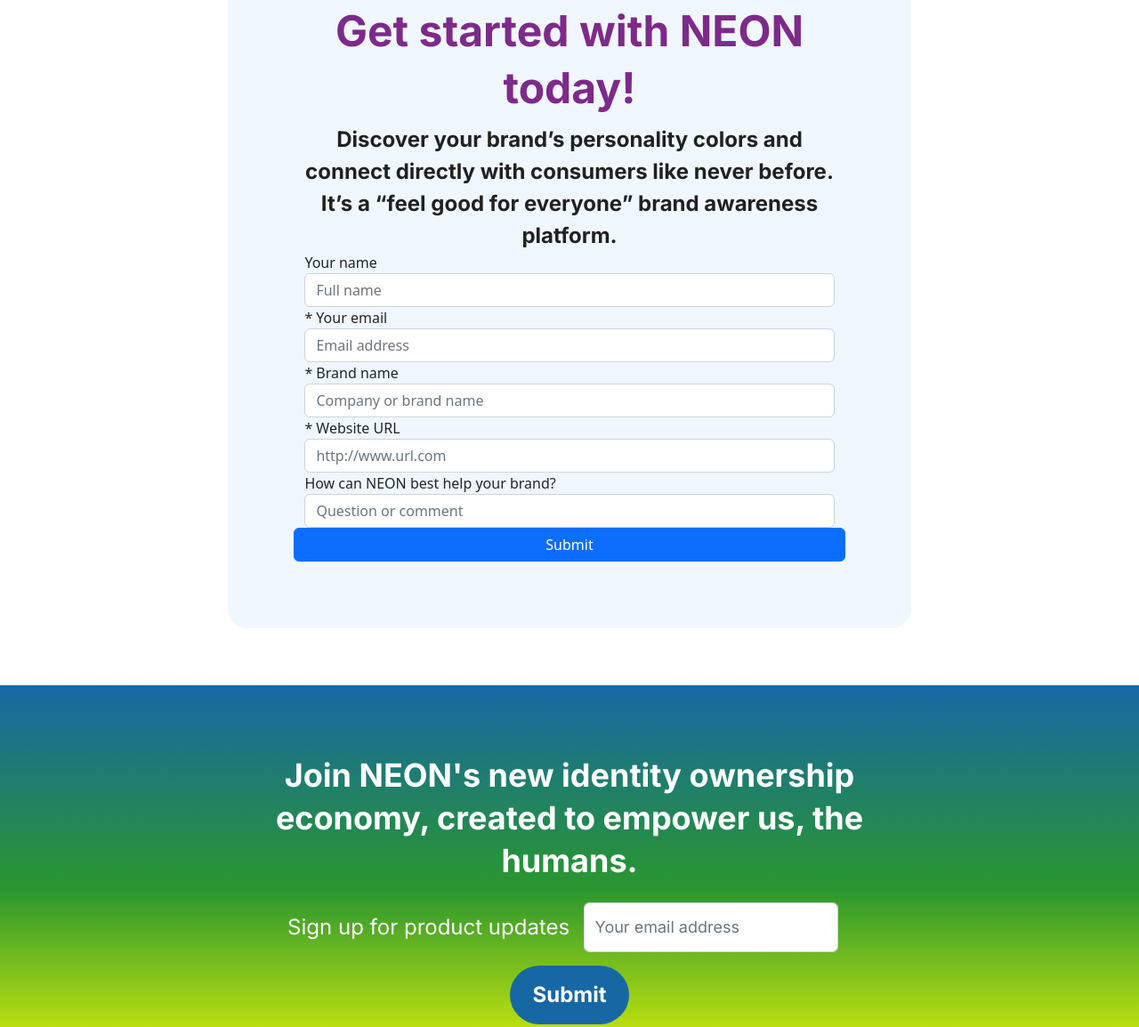
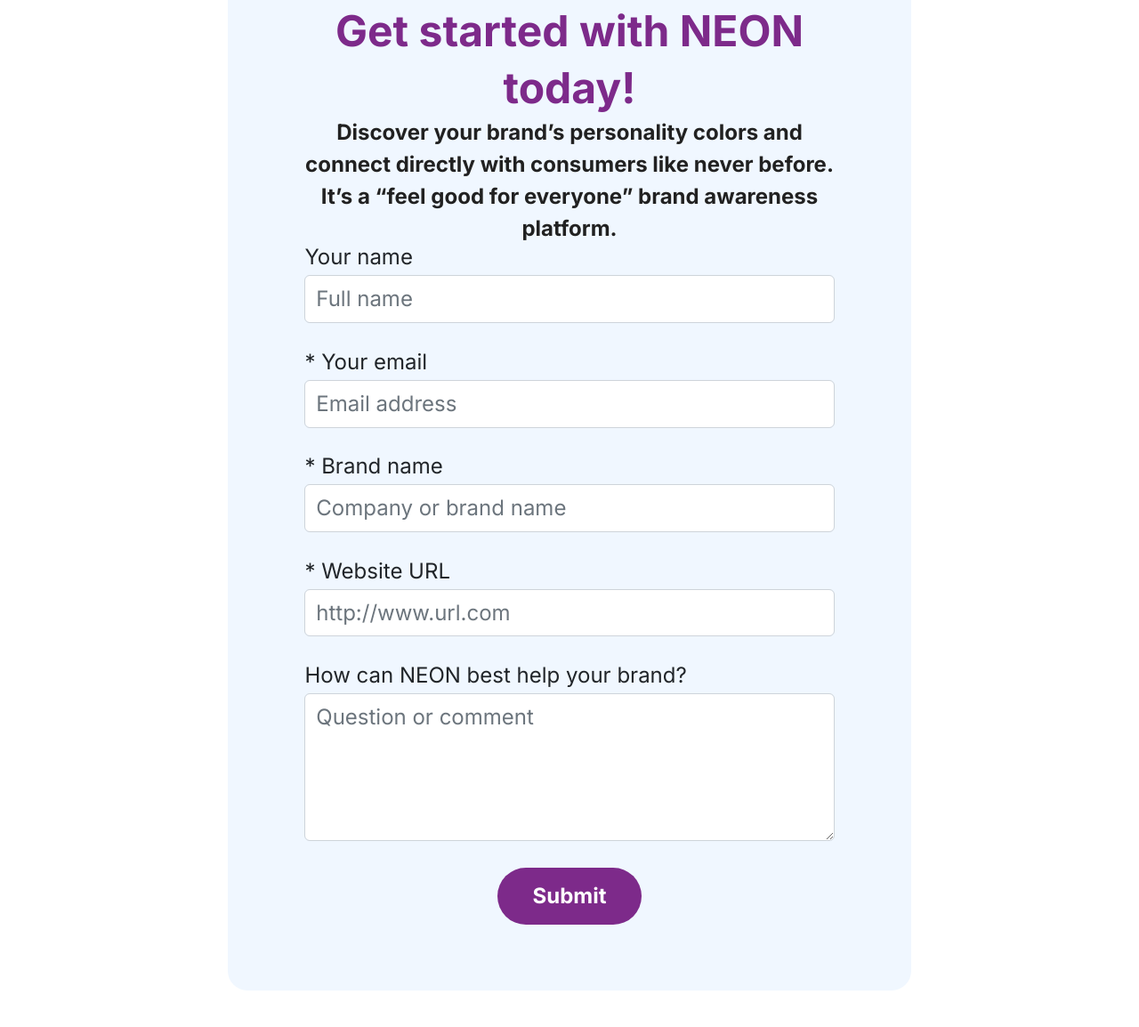
Before and after one commit to zimaben/NeonFrontendBuild, a website built with webpack: page get-started.html in a window 1280 px wide. Shown: the part 617-1771 px from the top of the page at 89% size. Built offline with nearby package versions, Linux system fonts and the light colour scheme.

Commit message:
adjust buttons and styling

```diff
--- a/get-started.html
+++ b/get-started.html
@@ -78,7 +78,7 @@
           </nav>
         </header>
 
-        <section class="main-container container-fluid">
+        <section class="main-container container-fluid get-started">
             <div class="main-text">
               <h1>Get your brand’s NEON ID to better understand your brand personality and consumers.</h1>
           </div>
@@ -92,26 +92,26 @@
             <p class="col-12">Discover your brand’s personality colors and connect directly with consumers like never before. It’s a “feel good for everyone” brand awareness platform.</p>
             <form class="input-form">
                 <div class="form-group">
-                    <label for="exampleInputEmail1">Your name</label>
-                    <input type="email" class="form-control" id="exampleInputEmail1" aria-describedby="emailHelp" placeholder="Full name">
+                    <label for="user-name">Your name</label>
+                    <input type="text" class="form-control" id="user-name" placeholder="Full name">
                   </div>
                 <div class="form-group">
-                  <label for="exampleInputEmail1">* Your email</label>
-                  <input type="email" class="form-control" id="exampleInputEmail1" aria-describedby="emailHelp" placeholder="Email address">
+                  <label for="user-email">* Your email</label>
+                  <input type="email" class="form-control" id="user-email" placeholder="Email address">
                 </div>
                 <div class="form-group">
-                  <label for="exampleInputPassword1">* Brand name</label>
-                  <input type="password" class="form-control" id="exampleInputPassword1" placeholder="Company or brand name">
+                  <label for="user-brand">* Brand name</label>
+                  <input type="text" class="form-control" id="user-brand" placeholder="Company or brand name">
                 </div>
                 <div class="form-group">
-                    <label for="exampleInputPassword1">* Website URL</label>
-                    <input type="password" class="form-control" id="exampleInputPassword1" placeholder="http://www.url.com">
+                    <label for="user-url">* Website URL</label>
+                    <input type="url" class="form-control" id="user-url" placeholder="http://www.url.com">
                   </div>
                   <div class="form-group">
-                    <label for="exampleInputPassword1">How can NEON best help your brand?</label>
-                    <input type="password" class="form-control" id="exampleInputPassword1" placeholder="Question or comment">
+                    <label for="question-comment">How can NEON best help your brand?</label>
+                    <textarea class="form-control" id="question-comment" placeholder="Question or comment" rows="5"></textarea>
                   </div>
-                <button type="submit" class="btn btn-primary">Submit</button>
+                <button type="submit" class="btn btn-primary get-started rounded-pill">Submit</button>
               </form>
         </div>
       </section>
--- a/src/sections/_footer.scss
+++ b/src/sections/_footer.scss
@@ -52,11 +52,9 @@
 button.email-update {
   font: bold 24px/24px Inter, 'PT Sans', sans-serif;
   background-color: #1668a5;
-  // width: 167px;
-  // height: 73px;
   border: none;
   color: #ffffff;
-  padding: 21px 26px;
+  padding: 20px 40px;
 
   @media (max-width: 768px) {
     font: bold 18px/18px Inter, 'PT Sans', sans-serif;
--- a/src/sections/_get-started-form.scss
+++ b/src/sections/_get-started-form.scss
@@ -1,15 +1,23 @@
+.get-started h1 {
+  font: bold 72px/104px Inter, 'PT Sans', sans-serif;
+  color: #ffffff;
+  margin-bottom: 14px;
+
+  @media (max-width: 992px) {
+    font: bold 48px/64px Inter, 'PT Sans', sans-serif;
+  }
+}
+
 section.form-section {
-  display: block;
   padding: 5% 20%;
 
-  @media (max-width: 768px) {
+  @media (max-width: 992px) {
     padding: 5% 5%;
   }
 }
 
 form.input-form {
   background-color: #f0f7ff;
-  display: block;
   padding: 10% 10%;
   border-radius: 22px;
 }
@@ -19,7 +27,7 @@
   color: #7d2a8a;
   text-align: center;
 
-  @media (max-width: 991px) {
+  @media (max-width: 992px) {
     font: bold 36px/46px Inter, 'PT Sans', sans-serif;
   }
 }
@@ -28,7 +36,38 @@
   font: bold 24px/36px Inter, 'PT Sans', sans-serif;
   text-align: center;
 
-  @media (max-width: 991px) {
+  @media (max-width: 992px) {
     font: bold 18px/24px Inter, 'PT Sans', sans-serif;
   }
 }
+.input-form > * {
+  font: 24px/28px Inter, 'PT Sans', sans-serif;
+  margin: auto;
+
+  @media (max-width: 992px) {
+    font: 18px/20px Inter, 'PT Sans', sans-serif;
+  }
+}
+
+.form-group .form-control {
+  margin: 1% 0 5%;
+  font: 24px/28px Inter, 'PT Sans', sans-serif;
+  padding: 2% 2%;
+
+  @media (max-width: 992px) {
+    font: 18px/20px Inter, 'PT Sans', sans-serif;
+  }
+}
+
+button.get-started {
+  font: bold 24px/24px Inter, 'PT Sans', sans-serif;
+  background-color: #7d2a8a;
+  border: none;
+  color: #ffffff;
+  padding: 20px 40px;
+  width: auto;
+
+  @media (max-width: 768px) {
+    font: bold 18px/18px Inter, 'PT Sans', sans-serif;
+  }
+}
--- a/src/sections/_join-quiz.scss
+++ b/src/sections/_join-quiz.scss
@@ -27,8 +27,6 @@
   font: bold 24px/24px Inter, 'PT Sans', sans-serif;
   background-color: #ffffff;
   border: none;
-  // height: 73px;
-  // width: 461px;
   color: #7d2a8a;
   padding: 21px 26px;
 
```
Also changed, not shown: dist/style.css.
